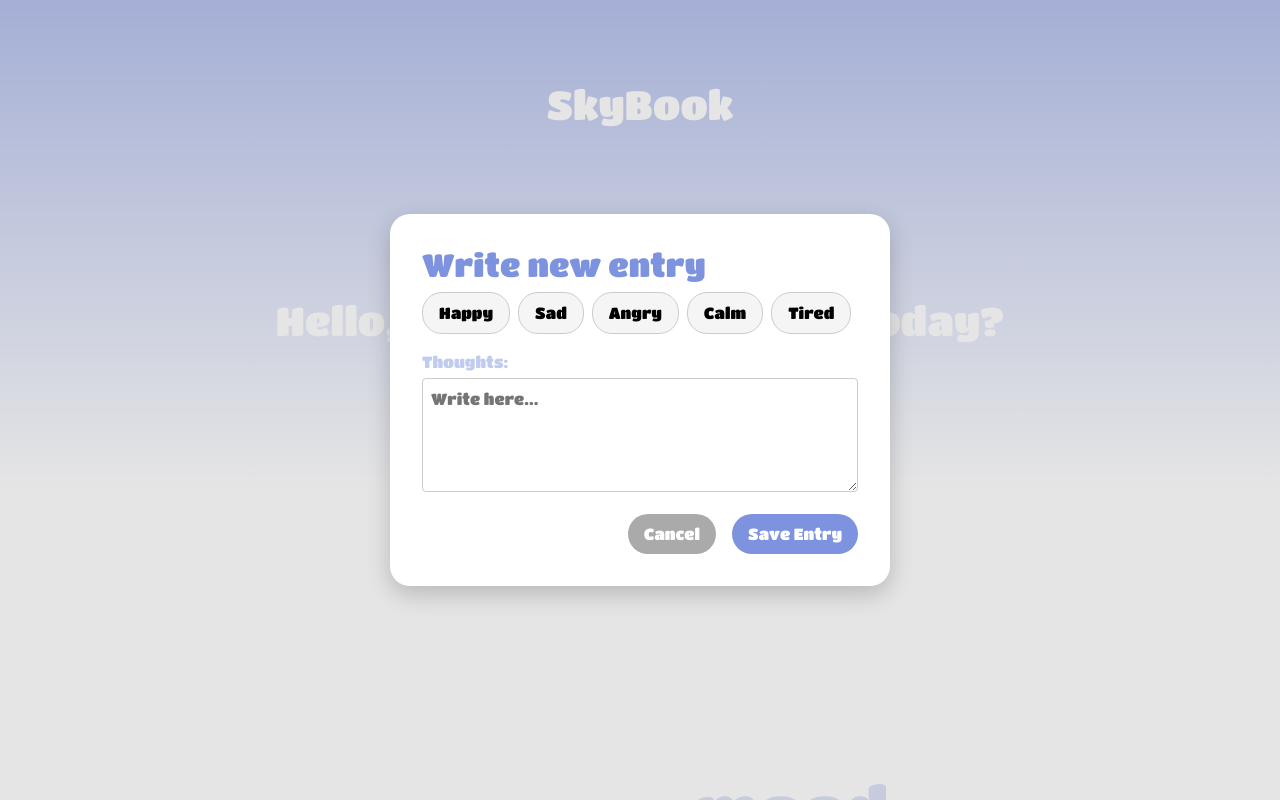
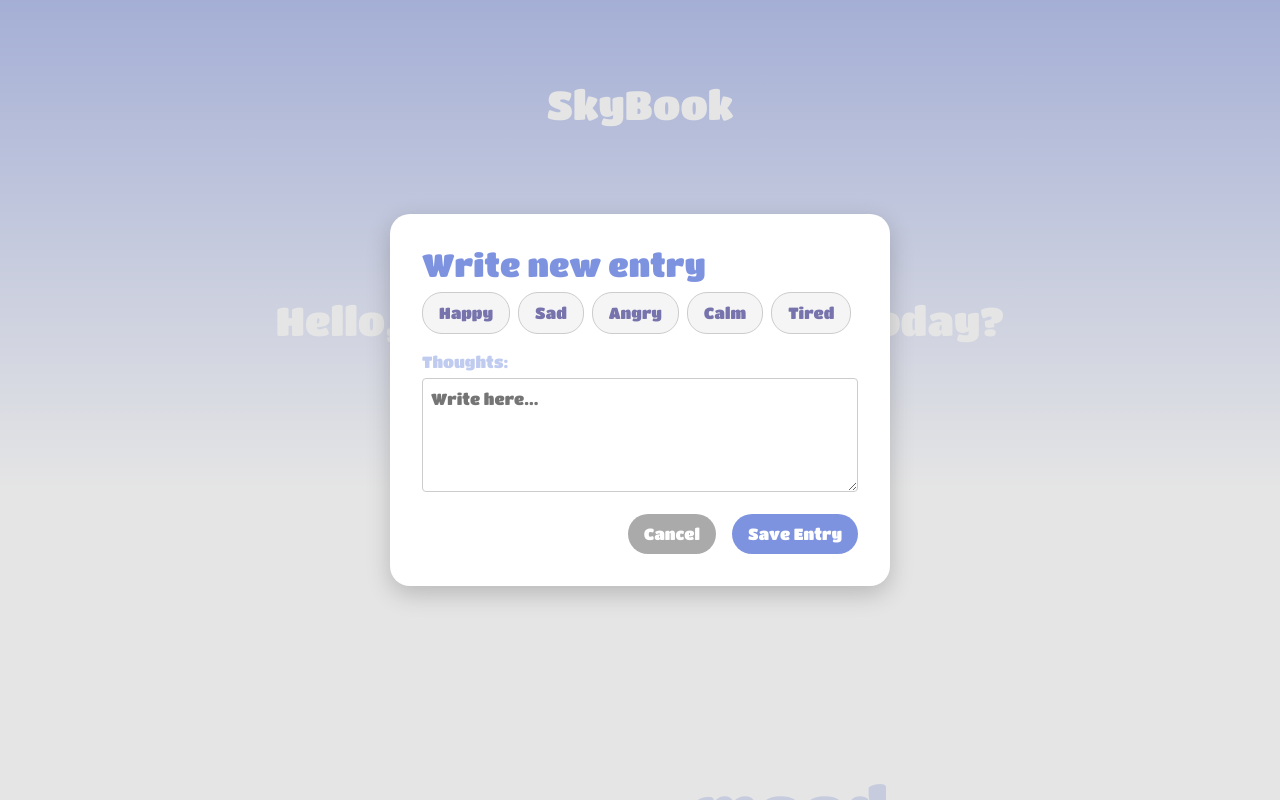
Before and after one commit to ksupiska/skybook, a React (Vite) app in the folder SkyBook/: page / in a window 1280 px wide. Both pictures are taken after a click on the button "Add entry". Shown: the top 800 px of the page. Built offline with nearby package versions, Linux system fonts and the light colour scheme.

Commit message:
Changed the text color in the initial buttons in the modal window

```diff
--- a/SkyBook/src/modal.css
+++ b/SkyBook/src/modal.css
@@ -105,6 +105,7 @@
   cursor: pointer;
   transition: background 0.2s ease;
   font-size: 1rem;
+  color: #7773ac;
 }
 
 /* Цвета модалки по настроению */
```
